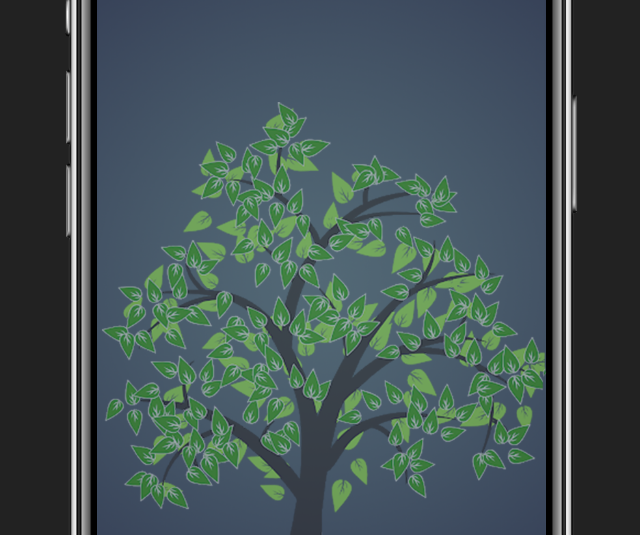
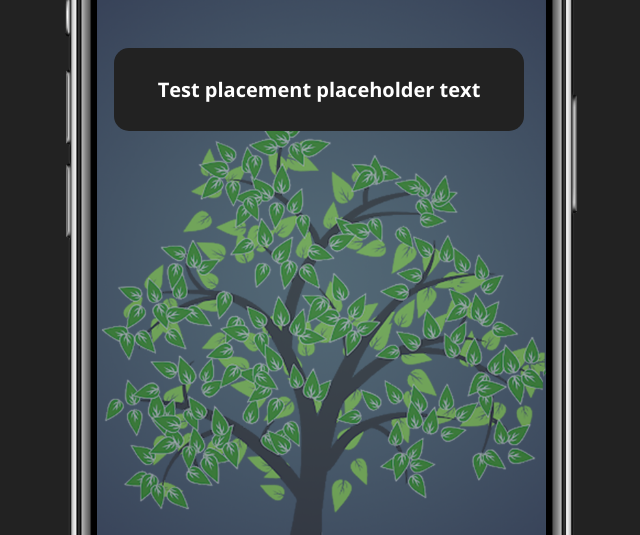
Before and after one commit to notcruz/E.Go, a plain HTML site: page pages-styles/pages/point_system.html in a window 1280 px wide. Shown: the part 265-800 px from the top of the page, without its empty margins (321-961 px from the left). Drawn offline with nearby package versions, Linux system fonts and the light colour scheme.

Commit message:
test 2 for text placement

```diff
--- a/pages-styles/pages/point_system.html
+++ b/pages-styles/pages/point_system.html
@@ -16,7 +16,7 @@
           <a href="second_main_menu.html" target="_self" class="arrow-button"><img src='../button.png'></a>
         <img src="../iPhone_Completed.png" alt="iPhone">
       <h2>Point System</h2>
-      <p>placement test placeholder text</p>
+      <p class="tutorial-paragraphs">Test placement placeholder text</p>
     </div>
   </body>
 </html>
```
